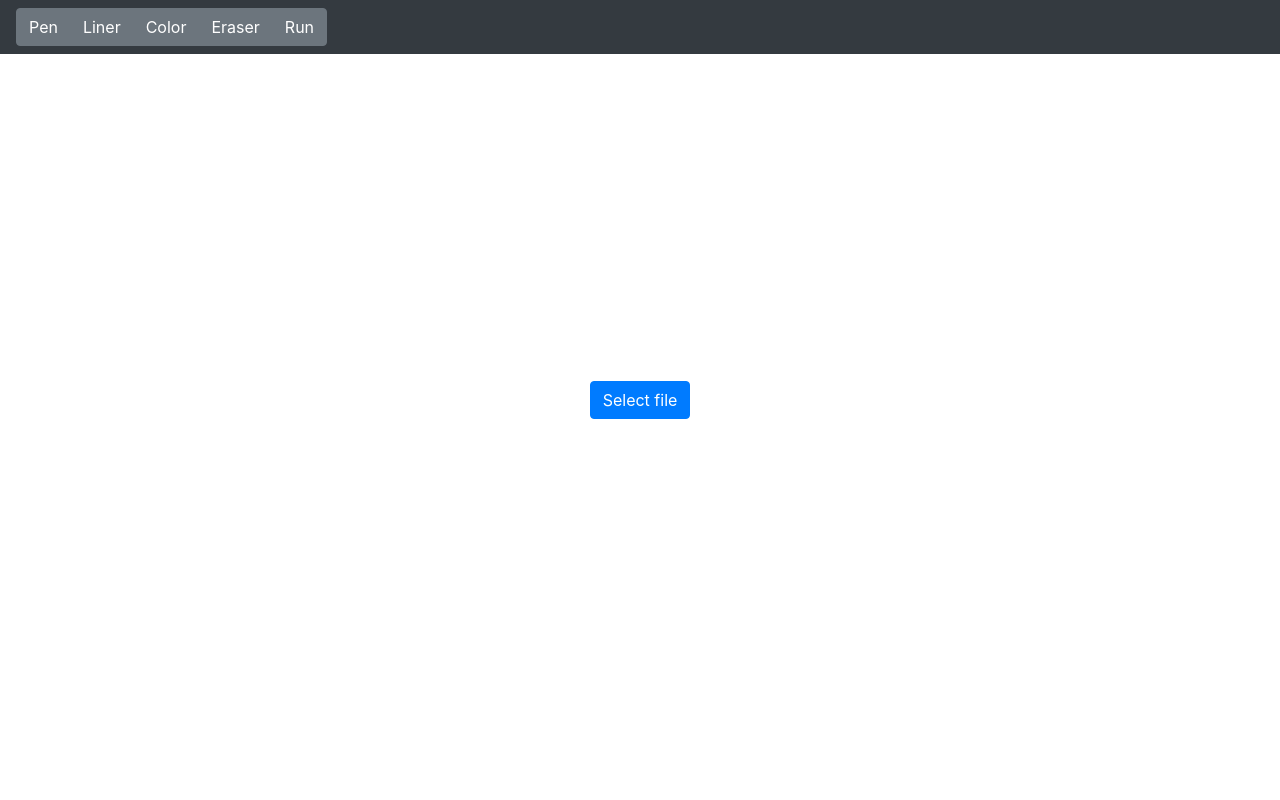
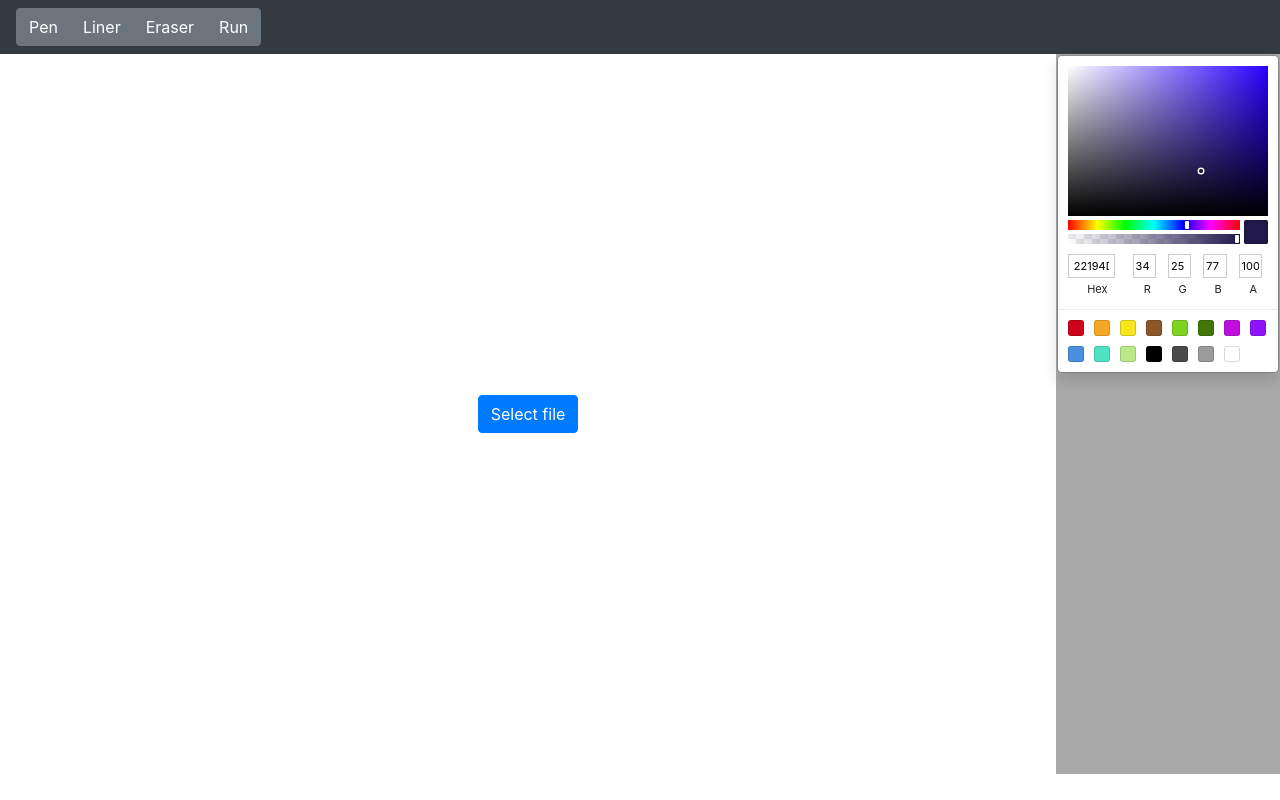
Before and after one commit to HyunnoH/Colar, a React (Create React App) app: page / in a window 1280 px wide. Built offline with nearby package versions, Linux system fonts and the light colour scheme.

Commit message:
Frontend is undergoing

```diff
--- a/package.json
+++ b/package.json
@@ -8,10 +8,13 @@
     "electron-is-dev": "^1.1.0",
     "emotion": "^10.0.23",
     "react": "^16.11.0",
+    "react-color": "^2.17.3",
     "react-dom": "^16.11.0",
+    "react-redux": "^7.1.3",
     "react-scripts": "3.2.0",
     "reactstrap": "^8.1.1",
-    "redux": "^4.0.4"
+    "redux": "^4.0.4",
+    "redux-saga": "^1.1.3"
   },
   "scripts": {
     "start": "rescripts start",
--- a/public/electron.js
+++ b/public/electron.js
@@ -7,10 +7,11 @@ let mainWindow;
 
 function createWindow() {
   mainWindow = new BrowserWindow({
-    width: 900,
+    width: 1100,
     height: 680,
     webPreferences: {
-      nodeIntegration: true
+      nodeIntegration: true,
+      webSecurity: false
     }
   });
 
--- a/public/main.css
+++ b/public/main.css
@@ -1,3 +1,12 @@
+html {
+  width: 100%;
+  height: 100%;
+}
 body {
+  height: 100%;
   margin: 0 0;
 }
+
+#root {
+  height: 100%;
+}
--- /dev/null
+++ b/src/lib/Components/Canvas.jsx
@@ -0,0 +1,12 @@
+import React from "react";
+import { css } from "emotion";
+
+const Canvas = () => {
+  return (
+  <><canvas className={canvasStyle}/></>);
+};
+
+const canvasStyle=css`
+  width: 100%;
+`
+export default Canvas;
--- a/src/lib/Components/Main.jsx
+++ b/src/lib/Components/Main.jsx
@@ -1,8 +1,11 @@
 import React, { useState, useCallback } from "react";
 import { remote } from "electron";
 import { css } from "emotion";
-import { Button, ButtonGroup, Navbar } from "reactstrap";
+import { Button } from "reactstrap";
 import SelectedImage from "./SelectedImage";
+import Topbar from "./Topbar";
+import { SketchPicker } from "react-color";
+import Canvas from './Canvas';
 
 const Main = () => {
   const [state, setState] = useState(0);
@@ -12,44 +15,53 @@ const Main = () => {
     const { filePaths } = await remote.dialog.showOpenDialog();
 
     if (filePaths.length) {
+      setPath(filePaths[0]);
       setState(1);
-      setPath(filePaths[0]);
     }
   }, [setState, setPath]);
 
-  return state ? (
-    <SelectedImage path={path} />
-  ) : (
+  return (
     <>
-      <Navbar color="dark" dark expand="md">
-        <ButtonGroup>
-          <Button color="secondary">Pen</Button>
-          <Button color="secondary">Liner</Button>
-          <Button color="secondary">Color</Button>
-          <Button color="secondary">Eraser</Button>
-          <Button color="secondary">Run</Button>
-        </ButtonGroup>
-      </Navbar>
-      <div className={style}>
-        <div className={innerDiv}>
-          <Button color="primary" onClick={selectFile}>
-            Select file
-          </Button>
-        </div>
+      <Topbar />
+      <div className={bodyDiv}>
+        {state ? (
+          <>
+          <SelectedImage filePath={path} />
+          <Canvas/>
+          </>
+        ) : (
+          <article className={style}>
+            <div className={innerDiv}>
+              <Button color="primary" onClick={selectFile}>
+                Select file
+              </Button>
+            </div>
+          </article>
+        )}
+        <aside className={pickerStyle}>
+          <SketchPicker />
+        </aside>
       </div>
     </>
   );
 };
+const bodyDiv = css`
+  display: flex;
+  flex-direction: row;
+  height: 90%;
+  max-width: 100%;
+  display: flex;
+  justify-content: space-between;
+  position: relative;
+`;
 
 const style = css`
-  position: absolute;
-  top: 0;
-  bottom: 0;
-  left: 0;
-  right: 0;
+  width: 100%;
+  height: 100%;
   justify-content: center;
   display: flex;
   flex-direction: column;
+  float: left;
 `;
 
 const innerDiv = css`
@@ -57,4 +69,11 @@ const innerDiv = css`
   display: flex;
 `;
 
+const pickerStyle = css`
+  display: flex;
+  flex-direction: column;
+  justify-content: flex-start;
+  background: darkgray;
+  border: 2px solid darkgray;
+`;
 export default Main;
--- a/src/lib/Components/SelectedImage.jsx
+++ b/src/lib/Components/SelectedImage.jsx
@@ -1,10 +1,31 @@
-import React, { useCallback, useState, useEffect } from "react";
+import React from "react";
+import { css } from "emotion";
 import Renderer from "../Tools/Renderer";
 
-const SelectedImage = ({ path }) => {
-  // const [filepath, setFilePath] = useState("");
-  // const [file, setFile] = useState({});
-  return <div></div>;
+const SelectedImage = ({ filePath }) => {
+  const replaceAll = (that, org, dest) => that.split(org).join(dest);
+  return (
+    <div className={imgContainer}>
+      <Renderer
+        src={`file:///${replaceAll(filePath, "\\", "/")}`}
+        imgstyle={imgstyle}
+      />
+    </div>
+  );
 };
 
+const imgContainer = css`
+  display: flex;
+  flex-direction: column;
+  justify-content: center;
+  align-items: center;
+`;
+
+const imgstyle = css`
+  border: 2px solid darkgray;
+  width: auto;
+  max-width: 100%;
+  max-height: 100%;
+  z-index: -1;
+`;
 export default SelectedImage;
--- /dev/null
+++ b/src/lib/Components/Topbar.jsx
@@ -0,0 +1,17 @@
+import React from "react";
+import { Button, ButtonGroup, Navbar } from "reactstrap";
+
+const Topbar = () => {
+  return (
+    <Navbar color="dark" dark expand="md">
+      <ButtonGroup>
+        <Button color="secondary">Pen</Button>
+        <Button color="secondary">Liner</Button>
+        <Button color="secondary">Eraser</Button>
+        <Button color="secondary">Run</Button>
+      </ButtonGroup>
+    </Navbar>
+  );
+};
+
+export default Topbar;
--- a/src/lib/Tools/Renderer.jsx
+++ b/src/lib/Tools/Renderer.jsx
@@ -1,11 +1,7 @@
 import React from "react";
 
-const Renderer = ({ src }) => {
-  return (
-    <div>
-      <img src={src} alt={src} />
-    </div>
-  );
+const Renderer = ({ src, imgstyle }) => {
+  return <img src={src} alt={src} className={imgstyle} />;
 };
 
 export default Renderer;
--- /dev/null
+++ b/src/store/reducer.js
@@ -0,0 +1,6 @@
+import { combineReducers } from "redux";
+import file from "./file";
+
+export default combineReducers({
+  file
+});
```
Also changed, not shown: src/index.jsx (+11 -0 lines), src/store/file.js (added, +27 -0 lines), src/store/sagas.js (added), 2 other files (tests, documents, lock files or other folders).
